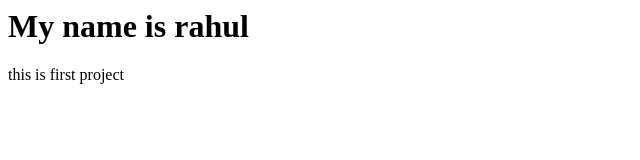
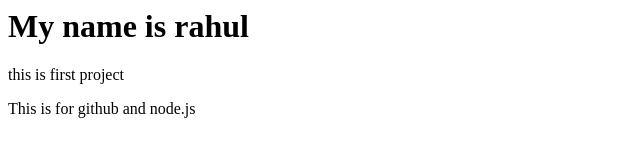
Before and after one commit to 21-rahul/first-proj, a website: page Index.html in a window 1280 px wide. Shown: the whole page, without its empty margins (0-640 px from the left). Drawn offline with Linux system fonts and the light colour scheme.

Commit message:
fifth commit

```diff
--- a/Index.html
+++ b/Index.html
@@ -3,5 +3,6 @@
 
     <h1>My name is rahul</h1>
     <p>this is first project</p>
+    <p>This is for github and node.js</p>
     </head>
 </html>
```
Also changed, not shown: package.json (added, +20 -0 lines), 2 other files.
